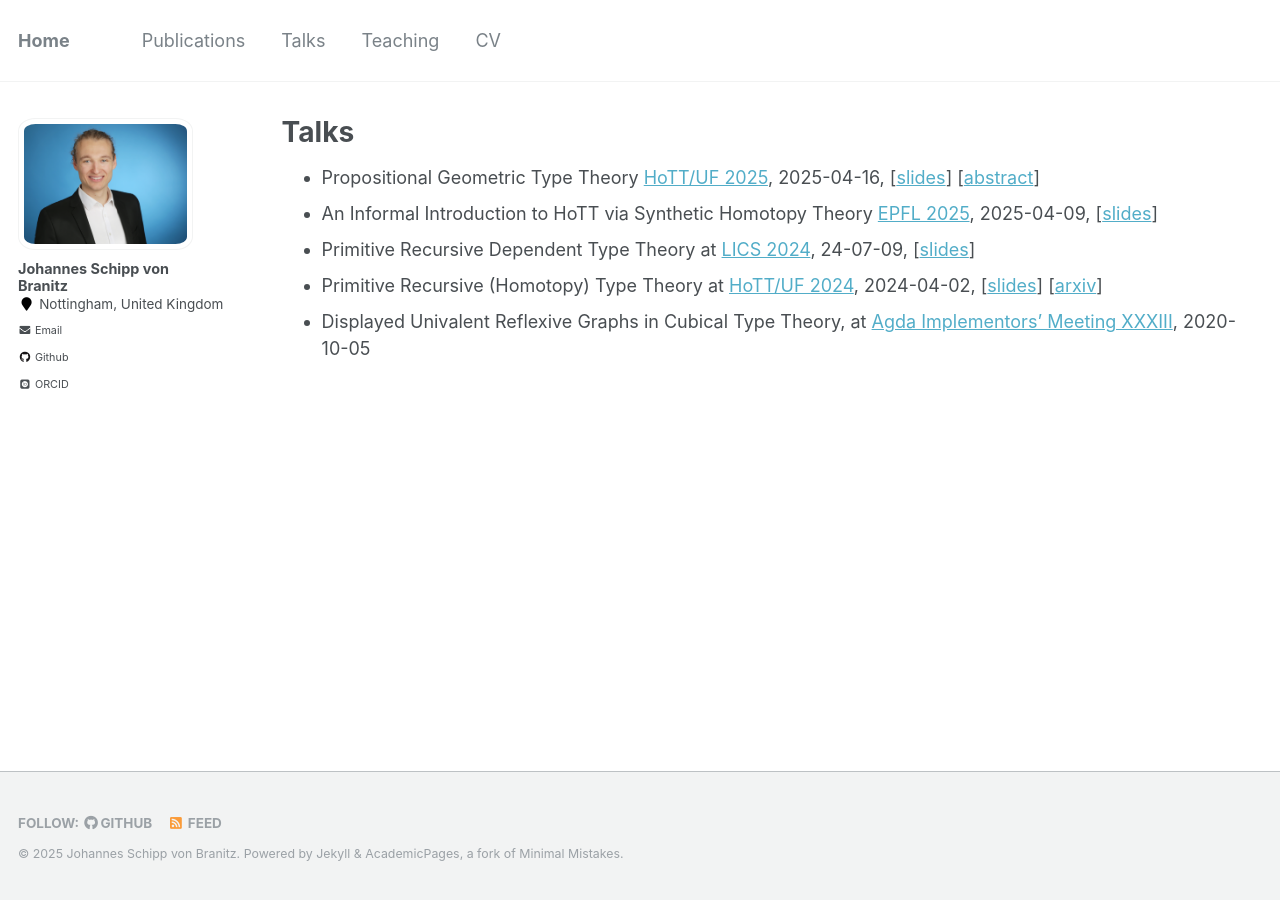
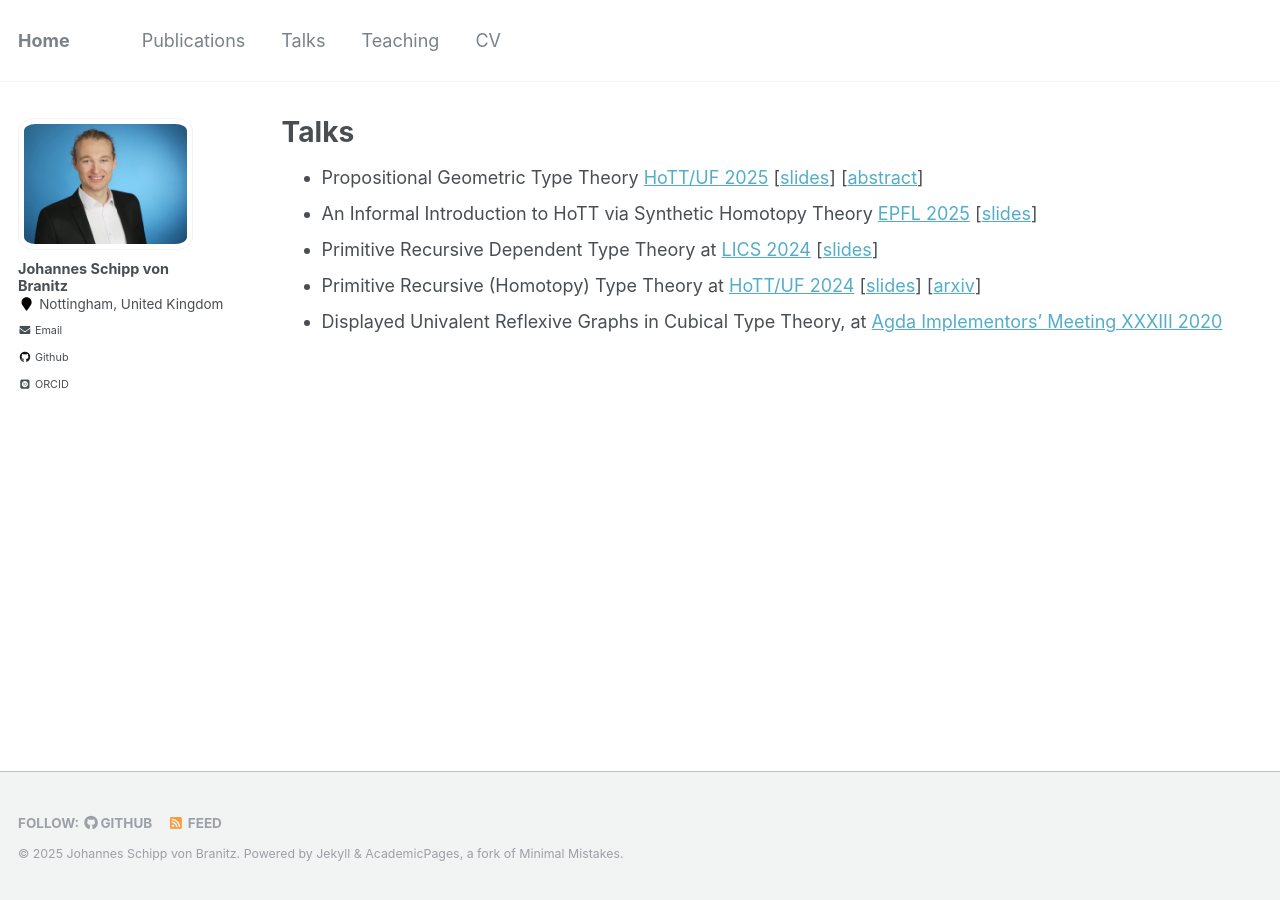
Before and after one commit to Schippmunk/Schippmunk.github.io, a Jekyll site: the page built from _pages/talks.md, in a window 1280 px wide. Built offline with Jekyll 4.4.1, drawn with Linux system fonts in a browser that asks for light colours; some web fonts are replaced.

Commit message:
consistency

```diff
--- a/_pages/talks.md
+++ b/_pages/talks.md
@@ -4,8 +4,8 @@
 permalink: /talks/
 author_profile: true
 ---
-* Propositional Geometric Type Theory [HoTT/UF 2025](https://hott-uf.github.io/2025/), 2025-04-16, [[slides](/files/pgtt-hott-uf-slides.pdf)] [[abstract](/files/pgtt-hott-uf-abstract.pdf)]
-* An Informal Introduction to HoTT via Synthetic Homotopy Theory [EPFL 2025](https://www.epfl.ch/labs/hessbellwald-lab/3141-2/), 2025-04-09, [[slides](/files/hott_epfl_slides.pdf)]
-* Primitive Recursive Dependent Type Theory at [LICS 2024](https://lics.siglog.org/lics24/index.php), 24-07-09, [[slides](/files/prdtt_lics_slides.pdf)]
-* Primitive Recursive (Homotopy) Type Theory at [HoTT/UF 2024](https://hott-uf.github.io/2024/), 2024-04-02, [[slides](/files/prdtt_hottuf_slides.pdf)] [[arxiv](https://arxiv.org/abs/2404.01011)]
-* Displayed Univalent Reflexive Graphs in Cubical Type Theory, at [Agda Implementors' Meeting XXXIII](https://wiki.portal.chalmers.se/agda/Main/AIMXXXIII), 2020-10-05
+* Propositional Geometric Type Theory [HoTT/UF 2025](https://hott-uf.github.io/2025/) [[slides](/files/pgtt-hott-uf-slides.pdf)] [[abstract](/files/pgtt-hott-uf-abstract.pdf)]
+* An Informal Introduction to HoTT via Synthetic Homotopy Theory [EPFL 2025](https://www.epfl.ch/labs/hessbellwald-lab/3141-2/) [[slides](/files/hott_epfl_slides.pdf)]
+* Primitive Recursive Dependent Type Theory at [LICS 2024](https://lics.siglog.org/lics24/index.php) [[slides](/files/prdtt_lics_slides.pdf)]
+* Primitive Recursive (Homotopy) Type Theory at [HoTT/UF 2024](https://hott-uf.github.io/2024/) [[slides](/files/prdtt_hottuf_slides.pdf)] [[arxiv](https://arxiv.org/abs/2404.01011)]
+* Displayed Univalent Reflexive Graphs in Cubical Type Theory, at [Agda Implementors' Meeting XXXIII 2020](https://wiki.portal.chalmers.se/agda/Main/AIMXXXIII)
```
Also changed, not shown: _pages/publications.md (+1 -1 lines).
